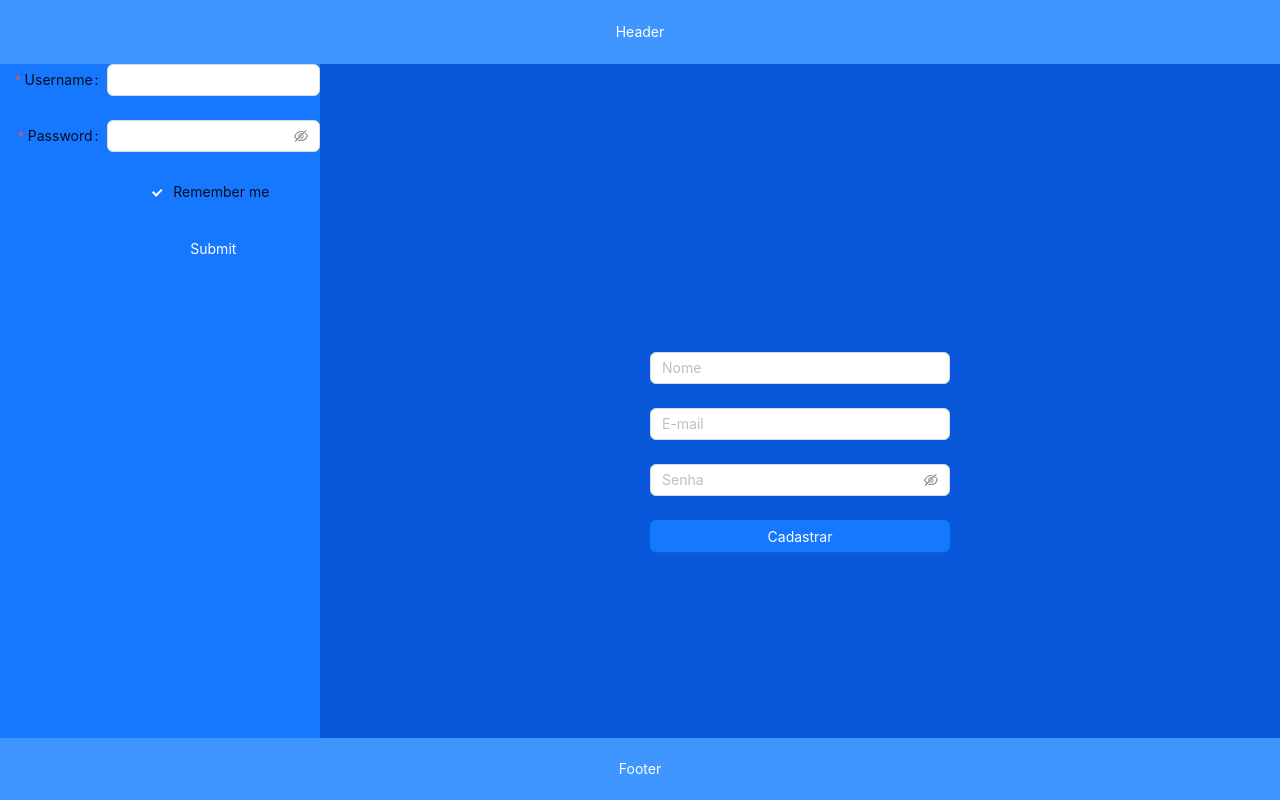
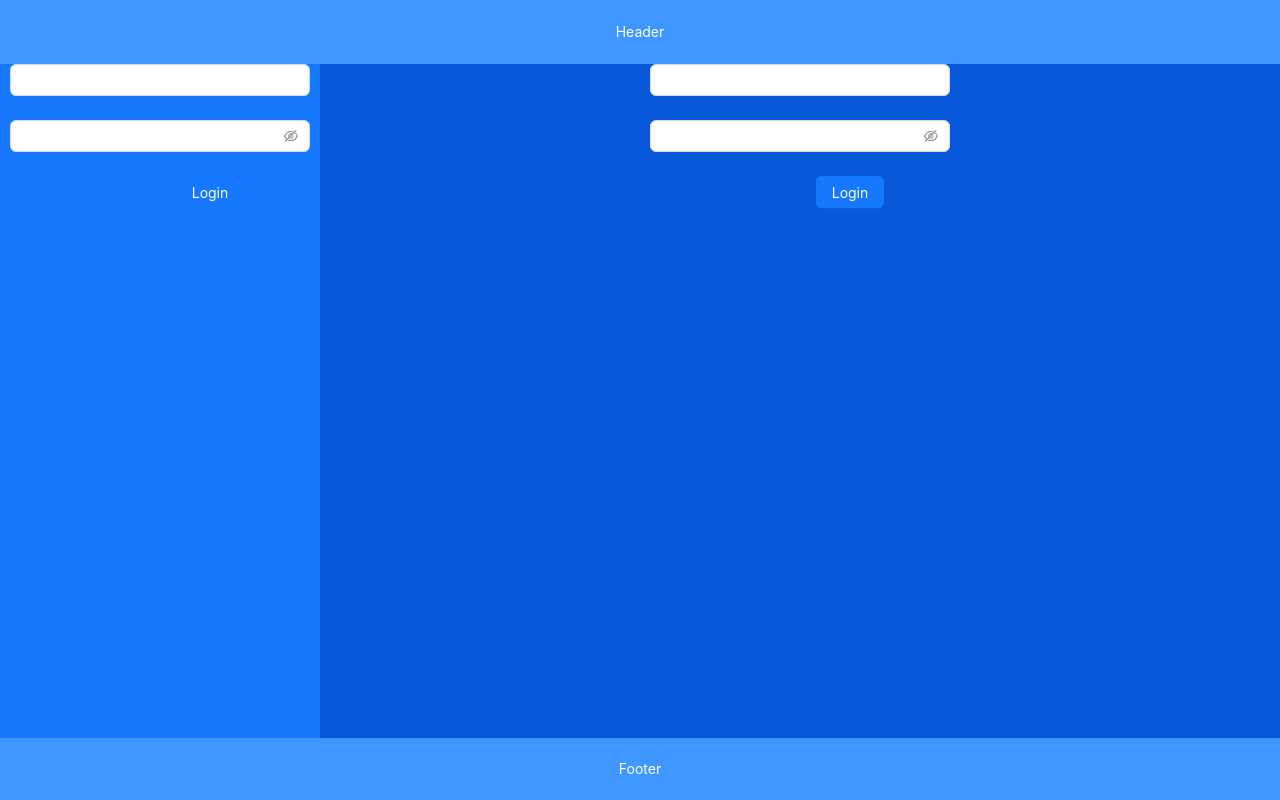
Before and after one commit to GuilhermeDeOliveiraAmorim/expense_tracker_frontend, a Next.js app: page / in a window 1280 px wide. Built offline with nearby package versions, Linux system fonts and the light colour scheme.

Commit message:
feat: add login component

```diff
--- a/components/login/login.tsx
+++ b/components/login/login.tsx
@@ -1,62 +1,59 @@
 "use client";
 
 import type { FormProps } from "antd";
-import { Button, Checkbox, Flex, Form, Input } from "antd";
-
-type FieldType = {
-  username?: string;
-  password?: string;
-  remember?: string;
-};
-
-const onFinish: FormProps<FieldType>["onFinish"] = (values) => {
-  console.log("Success:", values);
-};
-
-const onFinishFailed: FormProps<FieldType>["onFinishFailed"] = (errorInfo) => {
-  console.log("Failed:", errorInfo);
-};
+import { Button, Flex, Form, Input, message } from "antd";
+import { LoginInputDTO } from "../../internal/usecases/login";
+import { UserFactory } from "../../internal/factory/user.factory";
 
 const Login = () => {
+  const onFinish = async (values: LoginInputDTO) => {
+    try {
+      const userFactory = new UserFactory();
+
+      const loginUseCase = userFactory.loginUseCase();
+
+      const response = await loginUseCase.execute(values);
+
+      message.success(response.access_token);
+    } catch (error) {
+      if (error instanceof Error) {
+        message.error(error.message);
+      } else {
+        message.error("An unexpected error occurred");
+      }
+    }
+  };
+
+  const onFinishFailed: FormProps<any>["onFinishFailed"] = (errorInfo) => {
+    console.log("Failed:", errorInfo);
+  };
+
   return (
     <Flex justify="center">
       <Form
-        name="basic"
-        labelCol={{ span: 8 }}
-        wrapperCol={{ span: 16 }}
-        style={{ maxWidth: 600 }}
-        initialValues={{ remember: true }}
+        name="login"
         onFinish={onFinish}
         onFinishFailed={onFinishFailed}
-        autoComplete="off"
+        layout="vertical"
+        style={{ width: 300 }}
       >
-        <Form.Item<FieldType>
-          label="Username"
-          name="username"
-          rules={[{ required: true, message: "Please input your username!" }]}
+        <Form.Item
+          name="email"
+          rules={[{ required: true, message: "Please input your email!" }]}
         >
           <Input />
         </Form.Item>
 
-        <Form.Item<FieldType>
-          label="Password"
+        <Form.Item
           name="password"
           rules={[{ required: true, message: "Please input your password!" }]}
         >
           <Input.Password />
         </Form.Item>
 
-        <Form.Item<FieldType>
-          name="remember"
-          valuePropName="checked"
-          wrapperCol={{ offset: 8, span: 16 }}
-        >
-          <Checkbox>Remember me</Checkbox>
-        </Form.Item>
-
         <Form.Item wrapperCol={{ offset: 8, span: 16 }}>
           <Button type="primary" htmlType="submit">
-            Submit
+            Login
           </Button>
         </Form.Item>
       </Form>
--- a/components/sign_up/signup.tsx
+++ b/components/signup/signup.tsx
@@ -1,5 +1,7 @@
+"use client";
+
 import React from "react";
-import { Button, Flex, Form, Input, message } from "antd";
+import { Button, Flex, Form, FormProps, Input, message } from "antd";
 import Password from "antd/es/input/Password";
 import { UserFactory } from "../../internal/factory/user.factory";
 import { CreateUserInputDTO } from "../../internal/usecases/create_user";
@@ -23,7 +25,7 @@ const Signup: React.FC = () => {
     }
   };
 
-  const onFinishFailed = (errorInfo: any) => {
+  const onFinishFailed: FormProps<any>["onFinishFailed"] = (errorInfo) => {
     console.log("Failed:", errorInfo);
   };
 
@@ -59,7 +61,7 @@ const Signup: React.FC = () => {
         </Form.Item>
         <Form.Item>
           <Button type="primary" htmlType="submit" block>
-            Cadastrar
+            Sign Up
           </Button>
         </Form.Item>
       </Form>
--- a/internal/factory/user.factory.ts
+++ b/internal/factory/user.factory.ts
@@ -1,5 +1,6 @@
 import { UserGateway } from "../gateway/user.gateway";
 import { CreateUserUseCase } from "../usecases/create_user";
+import { LoginUseCase } from "../usecases/login";
 import { http } from "../util/http";
 
 export class UserFactory {
@@ -8,4 +9,8 @@ export class UserFactory {
   createUserUseCase() {
     return new CreateUserUseCase(this.userGateway);
   }
+
+  loginUseCase() {
+    return new LoginUseCase(this.userGateway);
+  }
 }
--- a/internal/gateway/api_routes.ts
+++ b/internal/gateway/api_routes.ts
@@ -1,3 +1,4 @@
 export const apiRoutes = {
   createUser: "/users",
+  login: "/login",
 };
--- a/internal/gateway/user.gateway.ts
+++ b/internal/gateway/user.gateway.ts
@@ -5,6 +5,7 @@ import {
   CreateUserInputDTO,
   CreateUserOutputDTO,
 } from "../usecases/create_user";
+import { LoginInputDTO, LoginOutputDTO } from "../usecases/login";
 
 export class UserGateway implements UserRepository {
   constructor(private http: AxiosInstance) {}
@@ -17,4 +18,10 @@ export class UserGateway implements UserRepository {
 
     return output.data;
   }
+
+  async login(input: LoginInputDTO): Promise<LoginOutputDTO> {
+    const output = await this.http.post<LoginOutputDTO>(apiRoutes.login, input);
+
+    return output.data;
+  }
 }
--- a/internal/repository/user.repository.ts
+++ b/internal/repository/user.repository.ts
@@ -2,7 +2,9 @@ import {
   CreateUserInputDTO,
   CreateUserOutputDTO,
 } from "../usecases/create_user";
+import { LoginInputDTO, LoginOutputDTO } from "../usecases/login";
 
 export interface UserRepository {
   createUser(input: CreateUserInputDTO): Promise<CreateUserOutputDTO>;
+  login(input: LoginInputDTO): Promise<LoginOutputDTO>;
 }
--- /dev/null
+++ b/internal/usecases/login.ts
@@ -0,0 +1,29 @@
+import axios from "axios";
+import { UserRepository } from "../repository/user.repository";
+
+export type LoginInputDTO = {
+  email: string;
+  password: string;
+};
+
+export type LoginOutputDTO = {
+  access_token: string;
+};
+
+export class LoginUseCase {
+  constructor(private UserGateway: UserRepository) {}
+
+  async execute(input: LoginInputDTO): Promise<LoginOutputDTO> {
+    try {
+      const output = await this.UserGateway.login(input);
+
+      return output;
+    } catch (error) {
+      if (axios.isAxiosError(error)) {
+        throw new Error(error.response?.data.error.detail);
+      } else {
+        throw new Error("An unexpected error occurred");
+      }
+    }
+  }
+}
--- a/src/app/page.tsx
+++ b/src/app/page.tsx
@@ -1,8 +1,8 @@
 "use client";
 
 import { Layout } from "antd";
-import Signup from "../../components/sign_up/signup";
 import Login from "../../components/login/login";
+import Signup from "../../components/signup/signup";
 
 const { Header, Footer, Sider, Content } = Layout;
 
@@ -54,7 +54,7 @@ export default function Home() {
             <Login />
           </Sider>
           <Content style={contentStyle}>
-            <Signup />
+            <Login />
           </Content>
         </Layout>
         <Footer style={footerStyle}>Footer</Footer>
```
Also changed, not shown: components/form/form.tsx (deleted, +0 -13 lines).
